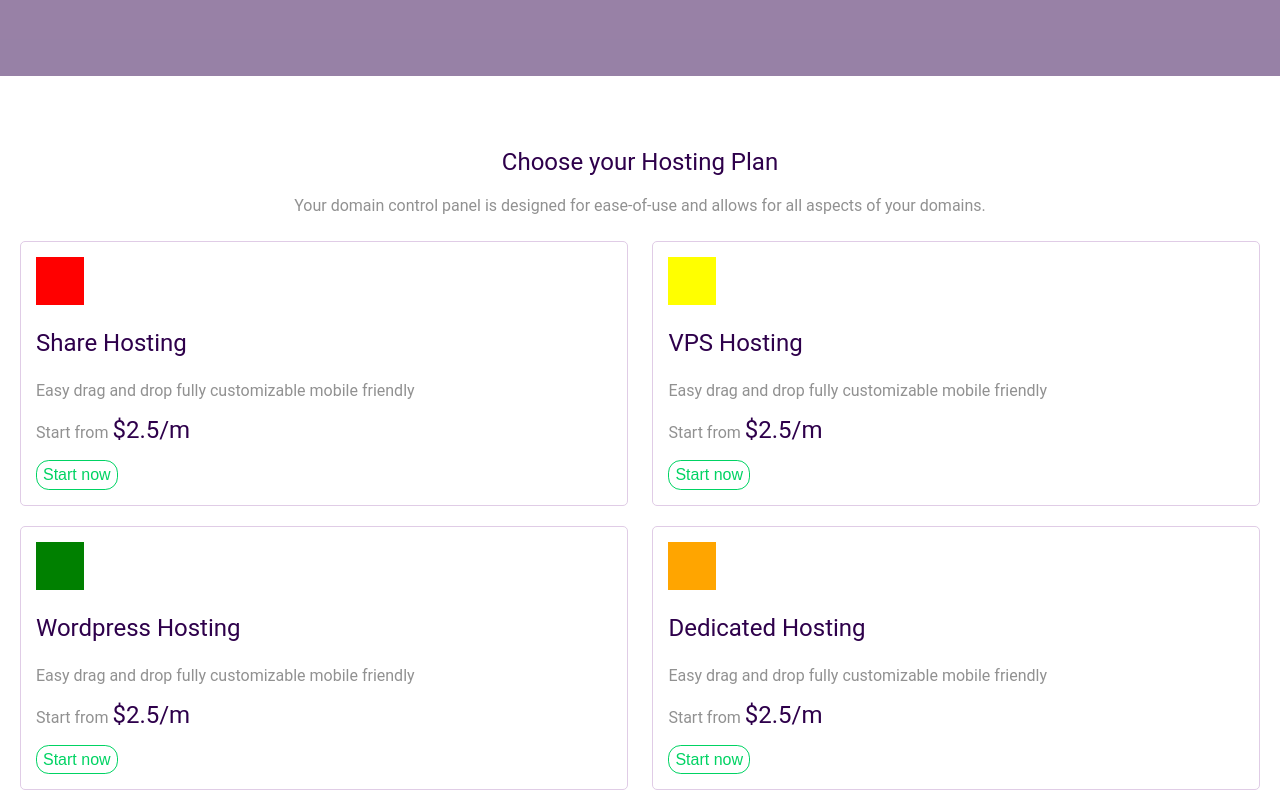
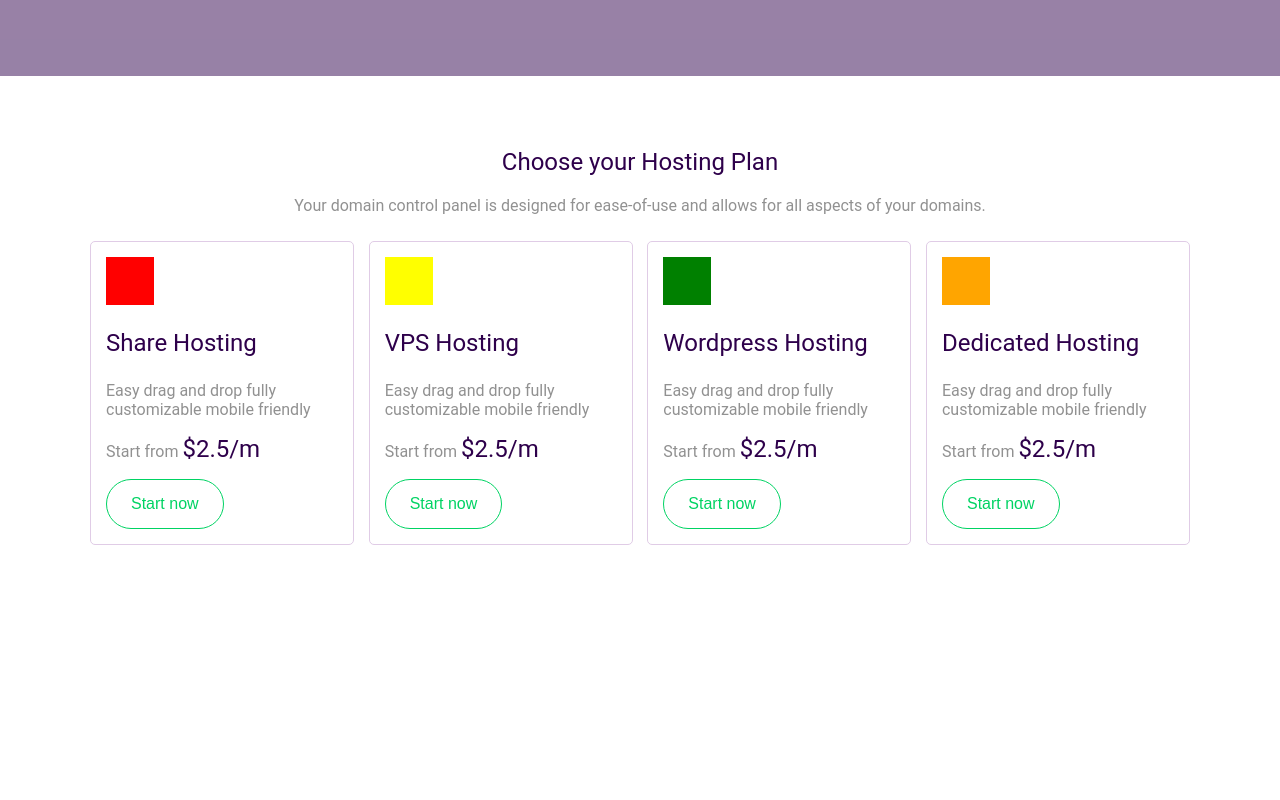
Before and after one commit to malk1405/hostza, a React (Create React App) app: page / in a window 1280 px wide. Shown: the part 724-1524 px from the top of the page. After the commit the page ends 1279 px from the top, so only its background shows below. Built offline with nearby package versions, Linux system fonts and the light colour scheme; the HTML template or start-up script is replaced by a standard one.

Commit message:
Закончил секцию с планами

```diff
--- a/src/components/Home/Hosting/hosting.css
+++ b/src/components/Home/Hosting/hosting.css
@@ -69,3 +69,9 @@
     flex-basis: 49%;
   }
 }
+
+@media (min-width: 1200px) {
+  .hosting__plan {
+    flex-basis: 24%;
+  }
+}
--- a/src/index.css
+++ b/src/index.css
@@ -18,16 +18,38 @@
 }
 
 .container {
+  margin: 0 auto;
+  max-width: 540px;
   padding: 0 20px;
+  width: 100%;
+}
+
+@media (min-width: 768px) {
+  .container {
+    max-width: 720px;
+  }
+}
+
+@media (min-width: 992px) {
+  .container {
+    max-width: 960px;
+  }
+}
+
+@media (min-width: 1200px) {
+  .container {
+    max-width: 1140px;
+  }
 }
 
 .btn {
   background-color: transparent;
   border: 1px solid #00d363;
-  border-radius: 0.8em;
+  border-radius: 2em;
   color: #00d363;
   font-size: 1rem;
-  line-height: 1.6em;
+  line-height: 1em;
+  padding: 1em 1.5em;
 }
 
 .btn:hover {
```
